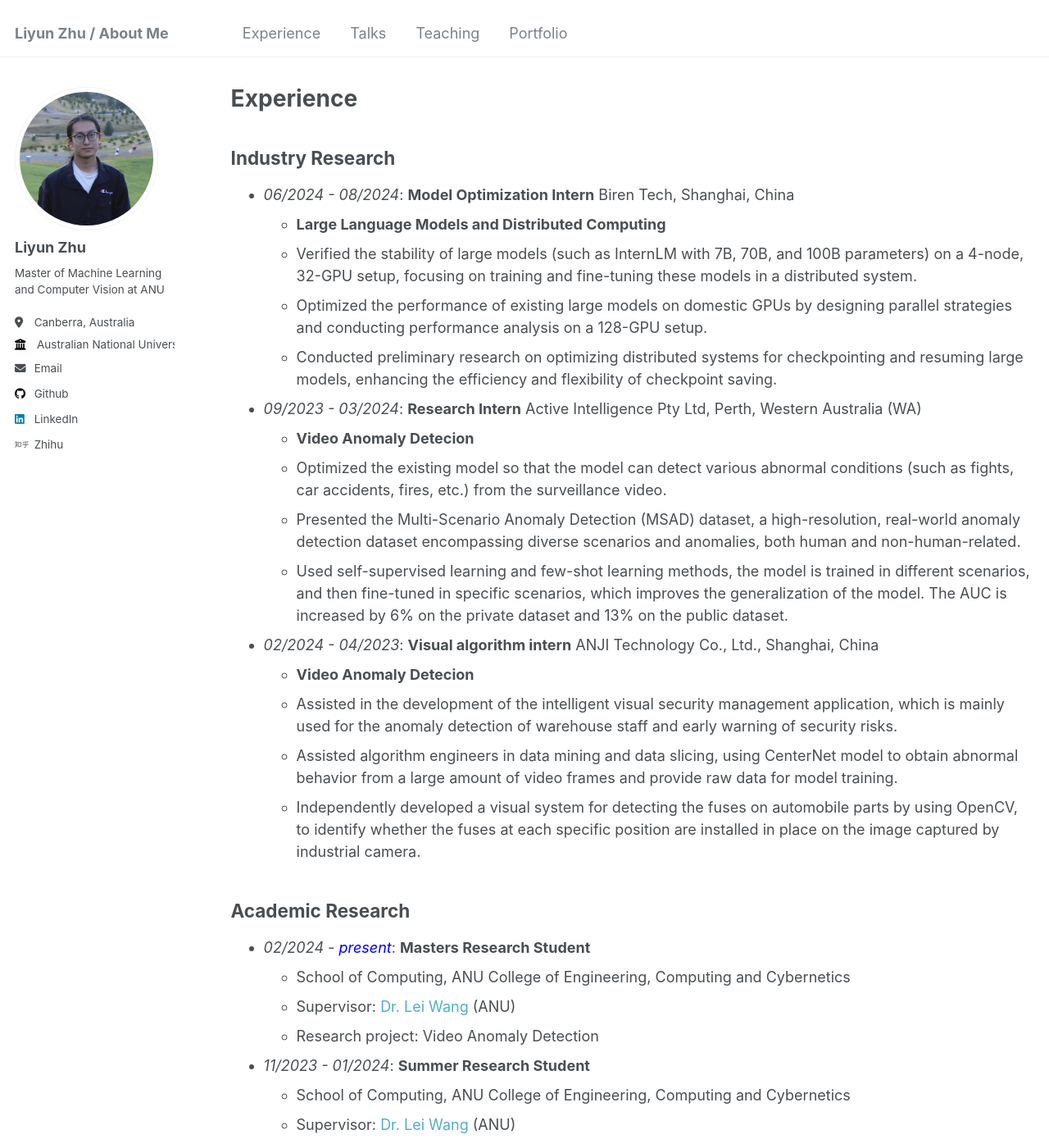
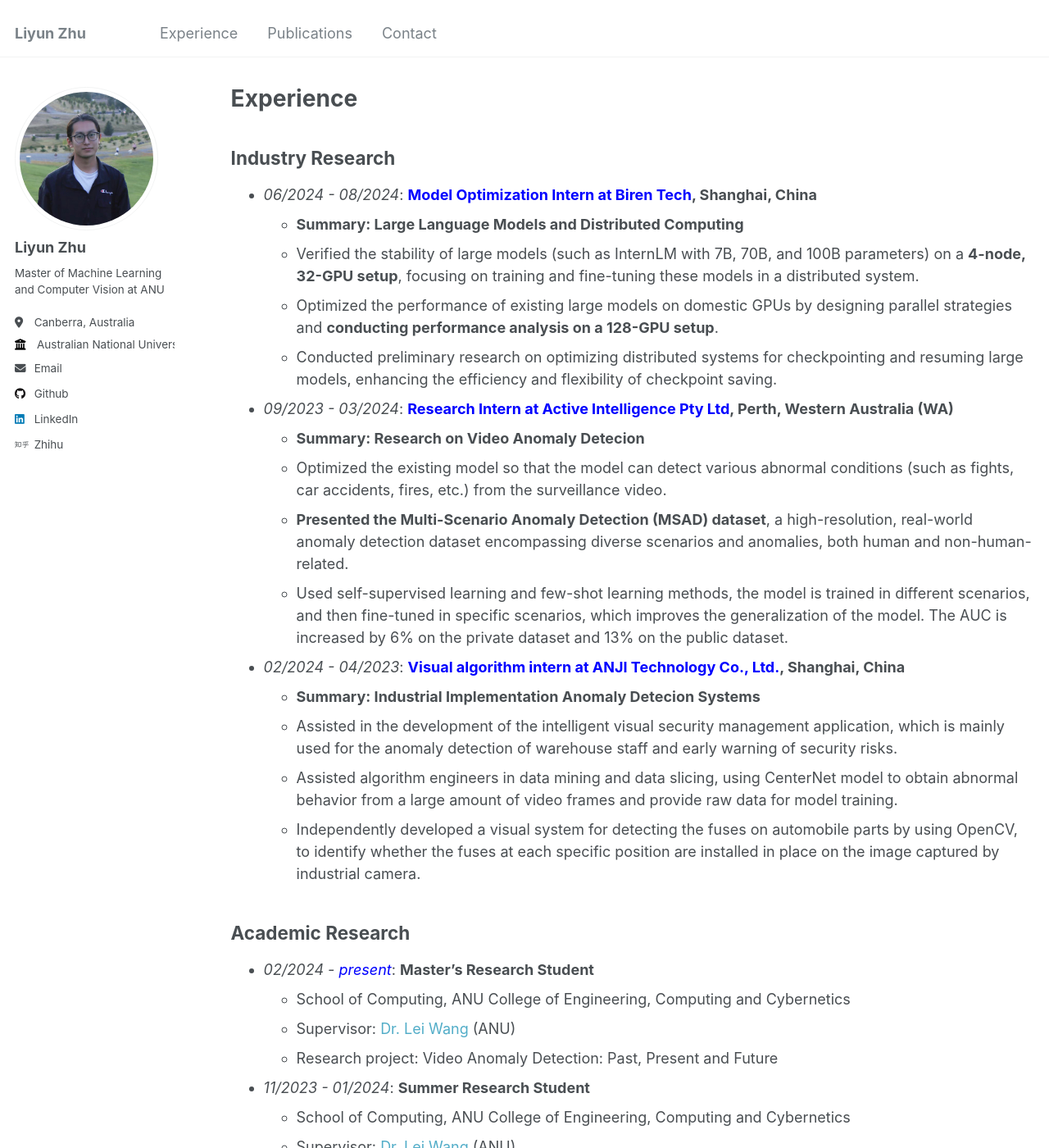
Before and after one commit to Tom-roujiang/liyun_zhu, a Jekyll site: the page built from _pages/experience.md, in a window 1280 px wide and 1400 px high. Shown: the whole window at 82% size. Built offline with Jekyll 4.4.1, drawn with Linux system fonts in a browser that asks for light colours; some of the changed text lies outside the part shown.

Commit message:
first edition of my page

```diff
--- a/_config.yml
+++ b/_config.yml
@@ -8,7 +8,7 @@
 
 # Basic Site Settings
 locale                   : "en-US"
-title                    : "Liyun Zhu / About Me"
+title                    : "Liyun Zhu"
 title_separator          : "-"
 name                     : "Liyun Zhu"
 description              : "MMLCV student at ANU"
@@ -43,7 +43,7 @@ author:
   bitbucket        : # Username - Update with your username on the site
   codepen          : # Username
   dribbble         : # Username
-  github           : https://github.com/Tom-roujiang
+  github           : # https://github.com/Tom-roujiang?tab=repositories
   kaggle           : # Username
   stackoverflow    : # User number or user number and name (i.e., use "1" or "1/jeff-atwood")
 
@@ -54,6 +54,7 @@ author:
   foursquare       : # Username
   goodreads        : # Username
   google_plus      : # Username
+  github           : https://github.com/Tom-roujiang?tab=repositories
   keybase          : # Username
   instagram        : # Username
   lastfm           : # Username
--- a/_data/navigation.yml
+++ b/_data/navigation.yml
@@ -8,14 +8,14 @@ main:
   - title: "Experience"
     url: /experience/
 
-  - title: "Talks"
-    url: /talks/
+  - title: "Publications"
+    url: /publications/
 
-  - title: "Teaching"
-    url: /teaching/
+  # - title: "Teaching"
+  #   url: /teaching/
 
-  - title: "Portfolio"
-    url: /portfolio/
+  - title: "Contact"
+    url: /contact/
 
   # - title: "Blog Posts"
   #   url: /year-archive/
--- a/_pages/experience.md
+++ b/_pages/experience.md
@@ -15,22 +15,22 @@ a:hover, a:active {
 </style>
 
 ## Industry Research
-  - *06/2024 - 08/2024*: **Model Optimization Intern** Biren Tech, Shanghai, China
-    - **Large Language Models and Distributed Computing**
-    - Verified the stability of large models (such as InternLM with 7B, 70B, and 100B parameters) on a 4-node, 32-GPU setup, focusing on training and fine-tuning these models in a distributed system.
-    - Optimized the performance of existing large models on domestic GPUs by designing parallel strategies and conducting performance analysis on a 128-GPU setup.
+  - *06/2024 - 08/2024*: **<span style="color: blue;">Model Optimization Intern at Biren Tech</span>, Shanghai, China**
+    - **Summary: Large Language Models and Distributed Computing**
+    - Verified the stability of large models (such as InternLM with 7B, 70B, and 100B parameters) on a **4-node, 32-GPU setup**, focusing on training and fine-tuning these models in a distributed system.
+    - Optimized the performance of existing large models on domestic GPUs by designing parallel strategies and **conducting performance analysis on a 128-GPU setup**.
     - Conducted preliminary research on optimizing distributed systems for checkpointing and resuming large models, enhancing the efficiency and flexibility of checkpoint saving.
 
 
-  - *09/2023 - 03/2024*: **Research Intern** Active Intelligence Pty Ltd, Perth, Western Australia (WA)
-    - **Video Anomaly Detecion**
+  - *09/2023 - 03/2024*: **<span style="color: blue;">Research Intern at Active Intelligence Pty Ltd</span>, Perth, Western Australia (WA)**
+    - **Summary: Research on Video Anomaly Detecion**
     - Optimized the existing model so that the model can detect various abnormal conditions (such as fights, car accidents, fires, etc.) from the surveillance video.
-    - Presented the Multi-Scenario Anomaly Detection (MSAD) dataset, a high-resolution, real-world anomaly detection dataset encompassing diverse scenarios and anomalies, both human and non-human-related.
+    - **Presented the Multi-Scenario Anomaly Detection (MSAD) dataset**, a high-resolution, real-world anomaly detection dataset encompassing diverse scenarios and anomalies, both human and non-human-related.
     - Used self-supervised learning and few-shot learning methods, the model is trained in different scenarios, and then fine-tuned in specific scenarios, which improves the generalization of the model. The AUC is increased by 6% on the private dataset and 13% on the public dataset.
 
 
-  - *02/2024 - 04/2023*: **Visual algorithm intern** ANJI Technology Co., Ltd., Shanghai, China
-    - **Video Anomaly Detecion**
+  - *02/2024 - 04/2023*: **<span style="color: blue;">Visual algorithm intern at ANJI Technology Co., Ltd.</span>, Shanghai, China**
+    - **Summary: Industrial Implementation Anomaly Detecion Systems**
     - Assisted in the development of the intelligent visual security management application, which is mainly used for the anomaly detection of warehouse staff and early warning of security risks.
     - Assisted algorithm engineers in data mining and data slicing, using CenterNet model to obtain abnormal behavior from a large amount of video frames and provide raw data for model training.
     - Independently developed a visual system for detecting the fuses on automobile parts by using OpenCV, to identify whether the fuses at each specific position are installed in place on the image captured by industrial camera.
@@ -41,16 +41,31 @@ a:hover, a:active {
     - <span style="color:red;"> Received the **Active Intelligence Research Challenge Award**</span> -->
 
 ## Academic Research
-  - *02/2024 - <span style="color: blue;">present</span>*: **Masters Research Student**
+  - *02/2024 - <span style="color: blue;">present</span>*: **Master's Research Student**
     - School of Computing, ANU College of Engineering, Computing and Cybernetics
     - Supervisor: [Dr. Lei Wang](https://leiwangr.github.io/) (ANU)
-    - Research project: Video Anomaly Detection
+    - Research project: Video Anomaly Detection: Past, Present and Future
     <!-- - HPC grant: <span style="color:red;">**National Computational Merit Allocation Scheme (NCMAS 2024)**</span> -->
 
   - *11/2023 - 01/2024*: **Summer Research Student**
     - School of Computing, ANU College of Engineering, Computing and Cybernetics
     - Supervisor: [Dr. Lei Wang](https://leiwangr.github.io/) (ANU)
+    - <span style="color:blue;">Received the Active Intelligence Research Challenge Award</span>
     - Research project: Advancing Video Anomaly Detection: A Concise Review and a New Dataset [[paper]](https://arxiv.org/abs/2402.04857)
+
+  - *02/2023 - 06/2023*: **Undergraduate Research Thesis**
+    - School of Communication and Information Engineering, Shanghai University
+    - <span style="color:blue;">Outstanding Undergraduate Program of Shanghai University</span>
+    - Supervisor: [Prof. Yongfang Wang](https://scie.shu.edu.cn/Prof/wangyf.htm) (SHU)
+    - Research project: A Lightweight DeepFake Detection Method Based on Spatial-temporal landmarks
+    <!-- - Research project: Research on the Detection of Deepfake Videos -->
+    <!-- - HPC grant: <span style="color:red;">**National Computational Merit Allocation Scheme (NCMAS 2024)**</span> -->
+
+  - *06/2022 - 07/2022*: **Summer Research Student**
+    - School of Communication and Information Engineering, Shanghai University
+    <!-- - **Outstanding Undergraduate Program of Shanghai University** -->
+    - Supervisor: [Prof. Yongfang Wang](https://scie.shu.edu.cn/Prof/wangyf.htm) (SHU)
+    - Research project: Case analysis of Face Recogition Based on DeepFace
 
   <!-- - *01/10/2023 - 31/12/2023*: **Assistant Researcher**
     - School of Computing, ANU College of Engineering, Computing and Cybernetics
```
Also changed, not shown: _pages/contact.md (added, +11 -0 lines), _pages/publications.md (added, +11 -0 lines), _posts/2012-08-14-blog-post-1.md (deleted, +0 -20 lines), _posts/2013-08-14-blog-post-2.md (deleted, +0 -20 lines), _posts/2014-08-14-blog-post-3.md (deleted, +0 -20 lines), _posts/2015-08-14-blog-post-4.md (deleted, +0 -20 lines), _posts/2199-01-01-future-post.md (deleted, +0 -11 lines), _publications/2009-10-01-paper-title-number-1.md (deleted, +0 -15 lines), _publications/2010-10-01-paper-title-number-2.md (deleted, +0 -23 lines), _publications/2015-10-01-paper-title-number-3.md (deleted, +0 -14 lines), _publications/2024-02-17-paper-title-number-4.md (deleted, +0 -13 lines), _talks/2012-03-01-talk-1.md (deleted, +0 -11 lines), _talks/2013-03-01-tutorial-1.md (deleted, +0 -13 lines), _talks/2014-02-01-talk-2.md (deleted, +0 -13 lines), 3 more files.
